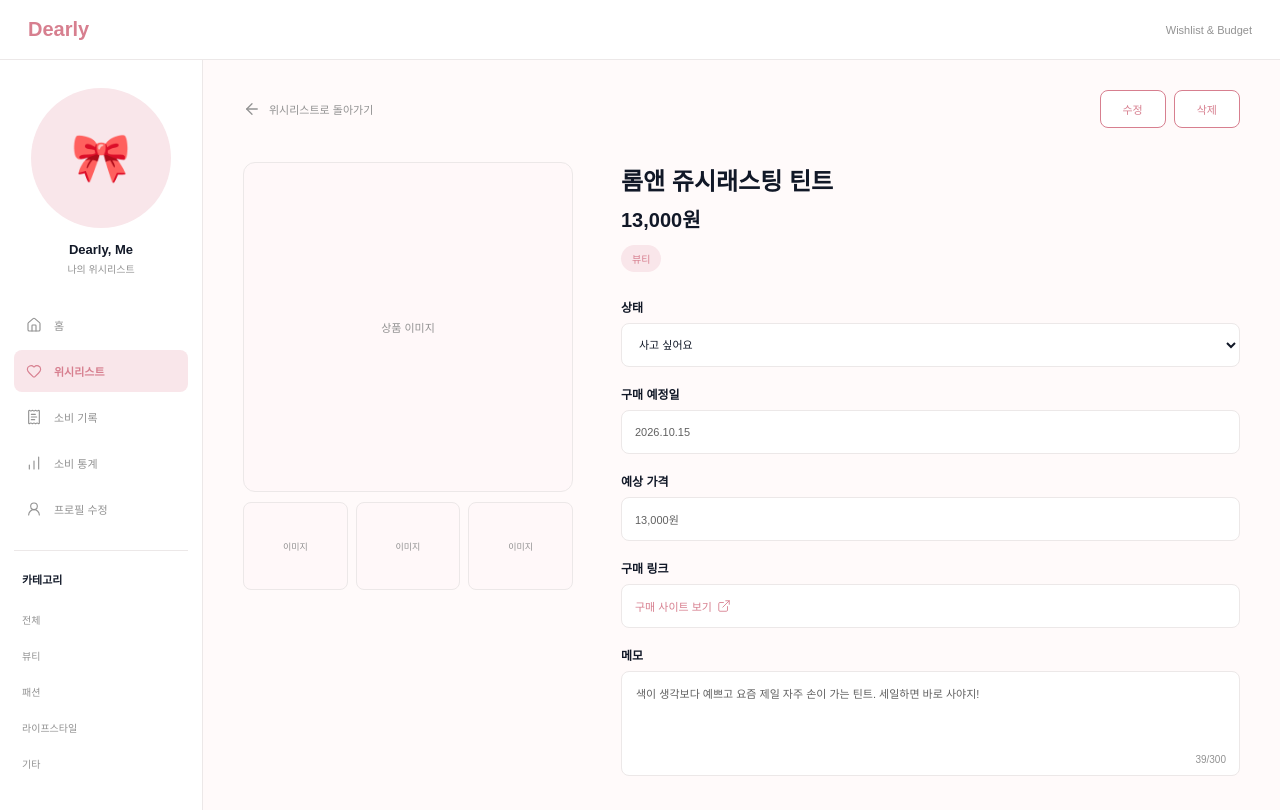
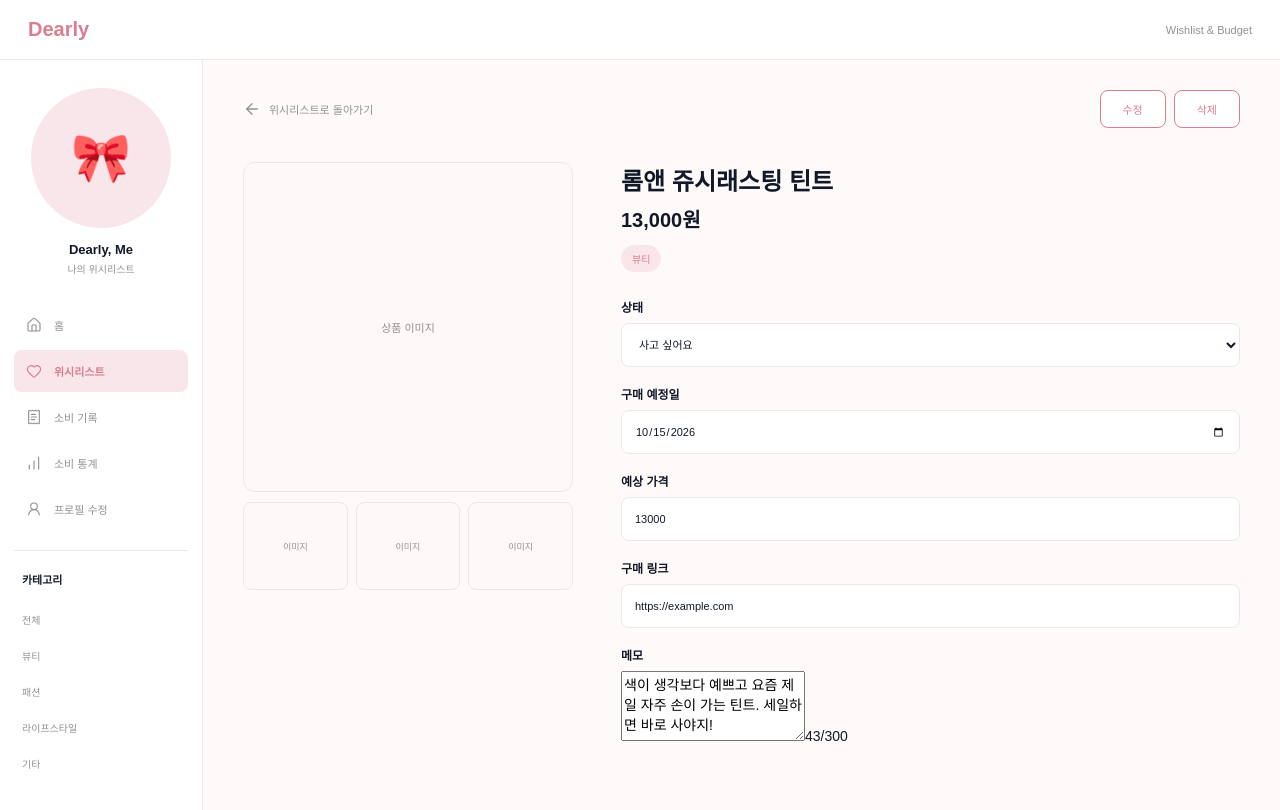
Before and after one commit to seongyeon-dev/Dearly, a React (Vite) app in the folder frontend/: page /wishlist/1 in a window 1280 px wide. Shown: the top 810 px of the page. Built offline with nearby package versions, Linux system fonts and the light colour scheme.

Commit message:
feat: display purchase details in product info

```diff
--- a/frontend/src/pages/ProductDetail/ProductInfo/ProductInfo.tsx
+++ b/frontend/src/pages/ProductDetail/ProductInfo/ProductInfo.tsx
@@ -1,13 +1,30 @@
-import { ExternalLink } from "lucide-react";
-import { useState } from "react";
-
-import PurchaseForm from "../PurchaseForm/PurchaseForm";
+import type { PurchaseData } from "../../../components/PurchaseModal/PurchaseModal";
+import type { ProductDetails } from "../ProductDetail";
 import "./ProductInfo.css";
 
-function ProductInfo() {
-  const [status, setStatus] = useState("WANT");
-  const [purchasePrice, setPurchasePrice] = useState("");
-  const [purchaseDate, setPurchaseDate] = useState("");
+type ProductStatus = "WANT" | "CONSIDERING" | "BOUGHT";
+
+type ProductInfoProps = {
+  status: ProductStatus;
+  onStatusChange: (status: ProductStatus) => void;
+  purchaseData: PurchaseData | null;
+  details: ProductDetails;
+  onDetailsChange: (details: ProductDetails) => void;
+};
+
+function ProductInfo({
+  status,
+  onStatusChange,
+  purchaseData,
+  details,
+  onDetailsChange,
+}: ProductInfoProps) {
+  const updateField = (field: keyof ProductDetails, value: string) => {
+    onDetailsChange({
+      ...details,
+      [field]: value,
+    });
+  };
 
   return (
     <section className="detail-info">
@@ -18,11 +35,14 @@
       </div>
 
       <div className="detail-field">
-        <label>상태</label>
+        <label htmlFor="product-status">상태</label>
 
         <select
+          id="product-status"
           value={status}
-          onChange={(event) => setStatus(event.target.value)}
+          onChange={(event) =>
+            onStatusChange(event.target.value as ProductStatus)
+          }
         >
           <option value="WANT">사고 싶어요</option>
           <option value="CONSIDERING">고민 중</option>
@@ -30,51 +50,86 @@
         </select>
       </div>
 
-      {status === "BOUGHT" && (
-        <PurchaseForm
-          purchasePrice={purchasePrice}
-          purchaseDate={purchaseDate}
-          onPurchasePriceChange={setPurchasePrice}
-          onPurchaseDateChange={setPurchaseDate}
-        />
+      {status === "BOUGHT" && purchaseData && (
+        <>
+          <div className="detail-field">
+            <label>실제 구매 금액</label>
+            <div className="detail-value">
+              {purchaseData.amount.toLocaleString("ko-KR")}원
+            </div>
+          </div>
+
+          <div className="detail-field">
+            <label>구매 날짜</label>
+            <div className="detail-value">
+              {purchaseData.date.replaceAll("-", ".")}
+            </div>
+          </div>
+
+          {purchaseData.store && (
+            <div className="detail-field">
+              <label>구매처</label>
+              <div className="detail-value">{purchaseData.store}</div>
+            </div>
+          )}
+
+          {purchaseData.memo && (
+            <div className="detail-field">
+              <label>구매 메모</label>
+              <div className="detail-memo">
+                <p>{purchaseData.memo}</p>
+                <span>{purchaseData.memo.length}/300</span>
+              </div>
+            </div>
+          )}
+        </>
       )}
 
       <div className="detail-field">
-        <label>구매 예정일</label>
-
-        <div className="detail-value">2026.10.15</div>
+        <label htmlFor="planned-date">구매 예정일</label>
+        <input
+          id="planned-date"
+          type="date"
+          value={details.plannedDate}
+          onChange={(event) => updateField("plannedDate", event.target.value)}
+        />
       </div>
 
       <div className="detail-field">
-        <label>예상 가격</label>
-
-        <div className="detail-value">13,000원</div>
+        <label htmlFor="expected-price">예상 가격</label>
+        <input
+          id="expected-price"
+          type="number"
+          min="0"
+          step="1"
+          value={details.expectedPrice}
+          onChange={(event) => updateField("expectedPrice", event.target.value)}
+        />
       </div>
 
       <div className="detail-field">
-        <label>구매 링크</label>
-
-        <a
-          className="detail-link"
-          href="https://example.com"
-          target="_blank"
-          rel="noreferrer"
-        >
-          <span>구매 사이트 보기</span>
-          <ExternalLink size={14} strokeWidth={1.5} />
-        </a>
+        <label htmlFor="purchase-link">구매 링크</label>
+        <input
+          id="purchase-link"
+          type="url"
+          value={details.purchaseLink}
+          onChange={(event) => updateField("purchaseLink", event.target.value)}
+          placeholder="https://"
+        />
       </div>
 
       <div className="detail-field">
-        <label>메모</label>
-
-        <div className="detail-memo">
-          <p>
-            색이 생각보다 예쁘고 요즘 제일 자주 손이 가는 틴트. 세일하면 바로
-            사야지!
-          </p>
-
-          <span>39/300</span>
+        <label htmlFor="product-memo">메모</label>
+        <div className="detail-memo-edit">
+          <textarea
+            id="product-memo"
+            value={details.memo}
+            onChange={(event) => updateField("memo", event.target.value)}
+            maxLength={300}
+            rows={4}
+            placeholder="메모를 입력해 주세요."
+          />
+          <span>{details.memo.length}/300</span>
         </div>
       </div>
     </section>
```
